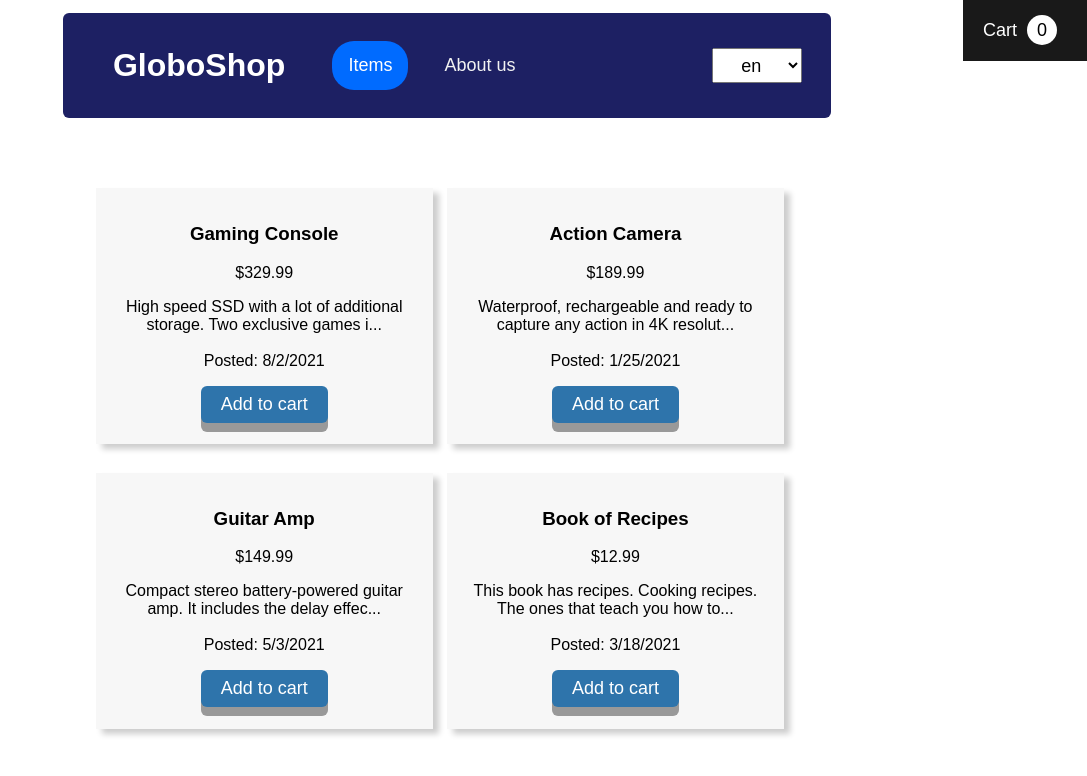
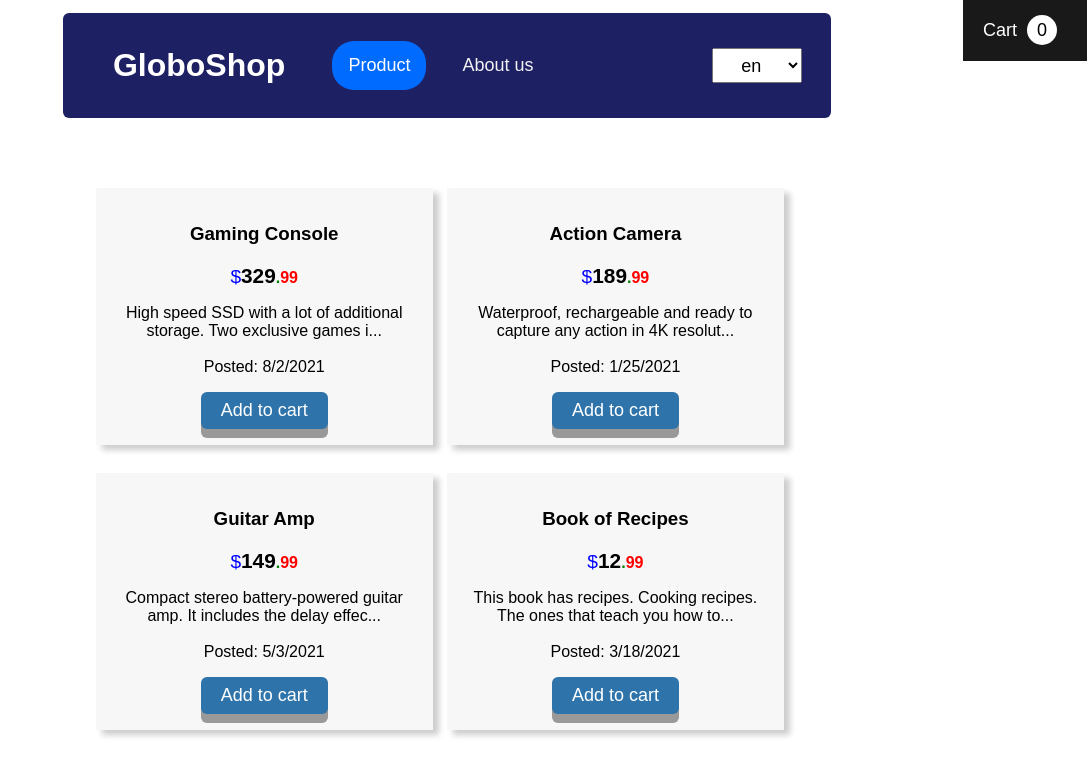
Before and after one commit to FADL285/Preparing-a-Vue-3-App-for-Internationalization, a Vue app in the folder globoshop/: page /items in a window 1280 px wide. Shown: the top 776 px of the page, without its empty margins (193-1280 px from the left). Built offline with nearby package versions, Linux system fonts and the light colour scheme.

Commit message:
Add Custom Number Formatting with <i18n-n>

```diff
--- a/globoshop/src/components/TheNavigation.vue
+++ b/globoshop/src/components/TheNavigation.vue
@@ -1,7 +1,7 @@
 <template>
   <div class="nav">
     <h1>GloboShop</h1>
-    <router-link to="/items">{{ t("routes.items") }}</router-link>
+    <router-link to="/items">{{ t("routes.products") }}</router-link>
     <router-link to="/about">{{ t("routes.about") }}</router-link>
     <the-language-picker></the-language-picker>
   </div>
--- a/globoshop/src/i18n/index.js
+++ b/globoshop/src/i18n/index.js
@@ -22,12 +22,19 @@ const numberFormats = {
       currencyDisplay: "symbol",
     },
   },
+  ar: {
+    currency: {
+      style: "currency",
+      currency: "EGP",
+      currencyDisplay: "symbol",
+    },
+  },
 };
 
 const messages = {
   en: {
     routes: {
-      items: "Items",
+      products: "Product",
       about: "About us",
     },
     cart: {
@@ -46,7 +53,7 @@ const messages = {
   },
   de: {
     routes: {
-      items: "Artikel",
+      products: "Produkte",
       about: "Über uns",
     },
     cart: {
@@ -65,7 +72,7 @@ const messages = {
   },
   fr: {
     routes: {
-      items: "éléments",
+      products: "Des produits",
       about: "À propos de nous",
     },
     cart: {
@@ -80,6 +87,23 @@ const messages = {
         'Il s’agit d’une application e-commerce simple réalisée avec Vue.js et Vite. Il utilise l’"fakestoreapi" pour obtenir les produits et la bibliothèque "vue-i18n" pour traduire l’application.',
       popularItem:
         "L'article le plus populaire sur le site est le {product}, mais pas pour longtemps!",
+    },
+  },
+  ar: {
+    routes: {
+      products: "المنتجات",
+      about: "معلومات عنا",
+    },
+    cart: {
+      cart: "عربة التسوق",
+      empty: "عربة التسوق فارغة",
+      subtotal: "المجموع الفرعي",
+      clearButton: "إزالة هذا العنصر",
+    },
+    aboutUs: {
+      firstParagraph: "تعرف على المزيد @.lower:routes.about{'.'}",
+      secondParagraph: `هذا تطبيق تجارة إلكترونية بسيط تم إنشاؤه بواسطة Vue.js و Vite. يستخدم "fakestoreapi" للحصول على المنتجات ومكتبة "vue-i18n" لترجمة التطبيق.`,
+      popularItem: `العنصر الأكثر شعبية على الموقع هو {product} ، لكن ليس لفترة طويلة!`,
     },
   },
 };
--- a/globoshop/src/views/Items.vue
+++ b/globoshop/src/views/Items.vue
@@ -2,7 +2,34 @@
   <div class="col" v-for="item in items" :key="item.id">
     <div class="item">
       <h3>{{ item.title }}</h3>
-      <p>{{ n(item.price, "currency") }}</p>
+      <!-- <p>{{ n(item.price, "currency") }}</p> -->
+      <i18n-n tag="p" :value="item.price" format="currency">
+        <template #currency="{ currency }">
+          <span class="currency" style="color: blue; font-size: 1.2rem">
+            {{ currency }}
+          </span>
+        </template>
+        <template #integer="slotProps">
+          <span style="font-weight: bold; font-size: 1.3rem">{{
+            slotProps.integer
+          }}</span>
+        </template>
+        <template #group="{ group }">
+          <span class="group-test" style="font-weight: bold">
+            {{ group }}
+          </span>
+        </template>
+        <template #decimal="{ decimal }">
+          <span class="decimal" style="font-weight: bold; color: green">{{
+            decimal
+          }}</span>
+        </template>
+        <template #fraction="{ fraction }">
+          <span class="fraction" style="font-weight: bold; color: red">
+            {{ fraction }}
+          </span>
+        </template>
+      </i18n-n>
       <p class="description">{{ truncateDescription(item.description, 70) }}</p>
       <p>Posted: {{ item.date.toLocaleDateString("en") }}</p>
       <button @click="addItemToCart(item.id)">Add to cart</button>
@@ -57,7 +84,6 @@ export default {
   padding: 16px;
   text-align: center;
   background-color: #f7f7f7;
-  height: 14rem;
   overflow: hidden;
 }
 
```
Also changed, not shown: 1 other file (tests, documents, lock files or other folders).
